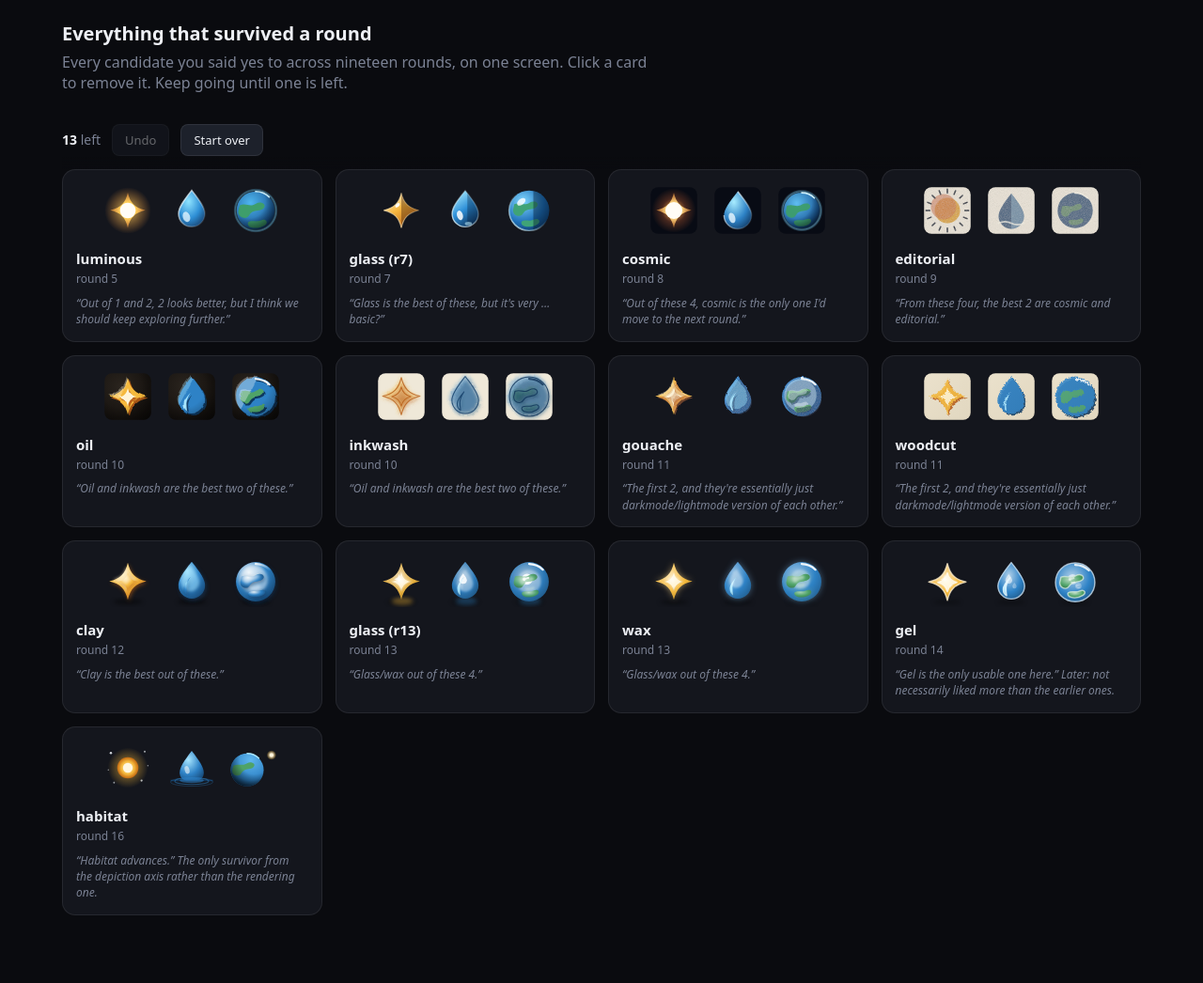
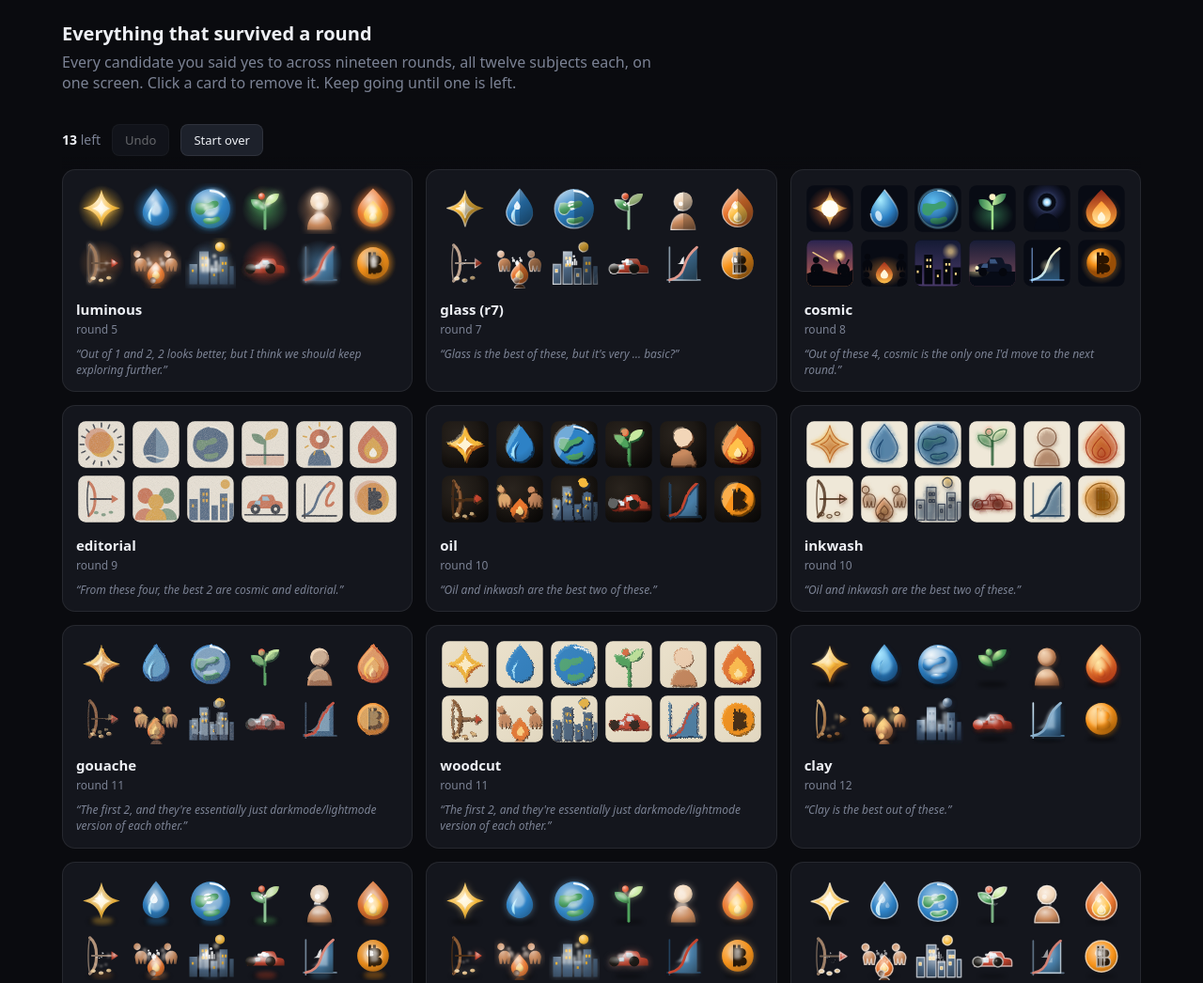
Before and after one commit to martinmasrna/alchemy, a plain HTML site: page design/shortlist/index.html in a window 1280 px wide. Shown: the top 1046 px of the page at 94% size. Drawn offline with Linux system fonts and the light colour scheme.

Commit message:
Shortlist: all twelve subjects for every candidate
Luminous, glass and habitat only ever existed for six subjects, so they
are rebuilt over the shared parts to cover the same twelve as the rest.

Co-Authored-By: Claude Opus 5 <noreply@anthropic.com>

```diff
--- /dev/null
+++ b/design/_context/icon-art-shortlist.js
@@ -0,0 +1,108 @@
+// Three of the thirteen survivors only ever existed for six subjects, because they won their
+// rounds before the twelve-subject set existed. Luminous and glass came from the six
+// cosmology subjects of rounds 5 and 7; habitat came from the six of round 16.
+//
+// For the shortlist to be a fair comparison they have to cover the same twelve as everyone
+// else, so they are rebuilt here as renderers over the shared parts in shapes.js. These are
+// reconstructions rather than the original files: same look, same rules, more subjects.
+import { hues, parts } from "./shapes.js";
+
+const box = (b, d = "") => `<svg viewBox="0 0 48 48" fill="none" aria-hidden="true">${d}${b}</svg>`;
+const tone = (id, t) => hues[id][t] ?? hues[id].base;
+const draw = (p, fill, extra = "") =>
+  p.w ? `<path d="${p.d}" stroke="${fill}" stroke-width="${p.w}" fill="none" stroke-linecap="round" stroke-linejoin="round" ${extra}/>`
+      : `<path d="${p.d}" fill="${fill}" ${extra}/>`;
+const hx = (h) => [1, 3, 5].map((i) => parseInt(h.slice(i, i + 2), 16));
+const mixTo = (c, t, target) => "#" + hx(c).map((v) => Math.round(v + (target - v) * t).toString(16).padStart(2, "0")).join("");
+const lighter = (c, t) => mixTo(c, t, 255);
+const darker = (c, t) => mixTo(c, t, 0);
+const ids = Object.keys(parts);
+const build = (fn) => Object.fromEntries(ids.map((id) => [id, fn(id)]));
+
+// ---- luminous (round 5): the thing emits. Soft, no edge discipline, glow doing the work ----
+const luminous = build((id) => {
+  const h = hues[id], g = `sl-${id}`;
+  let defs = `<radialGradient id="${g}-halo"><stop offset=".15" stop-color="${h.base}" stop-opacity=".6"/><stop offset="1" stop-color="${h.base}" stop-opacity="0"/></radialGradient>`;
+  let body = `<circle cx="24" cy="24" r="22" fill="url(#${g}-halo)"/>`;
+  parts[id].forEach((p, i) => {
+    const c = tone(id, p.tone), r = `${g}-${i}`;
+    if (p.w) { body += draw(p, lighter(c, .5), 'filter="url(#sl-soft)"') + draw(p, lighter(c, .2)); return; }
+    defs += `<radialGradient id="${r}" cx=".38" cy=".3" r=".9">
+      <stop offset="0" stop-color="${lighter(c, .75)}"/><stop offset=".5" stop-color="${c}"/>
+      <stop offset="1" stop-color="${darker(c, .3)}" stop-opacity=".85"/></radialGradient>`;
+    body += draw(p, c, 'opacity=".55" transform="scale(1.08)" transform-origin="24 24" filter="url(#sl-glow)"')
+      + draw(p, `url(#${r})`)
+      + draw(p, lighter(c, .9), 'opacity=".7" transform="scale(.42)" transform-origin="24 24" filter="url(#sl-soft)"');
+  });
+  return box(body, `<defs>${defs}</defs>`);
+});
+
+// ---- glass, round 7: polished and cut. Hard specular, lit rim, a facet seam down the shape --
+const glass = build((id) => {
+  const g = `sg-${id}`;
+  let defs = "", body = "";
+  parts[id].forEach((p, i) => {
+    const c = tone(id, p.tone), r = `${g}-${i}`, cl = `${g}-c${i}`;
+    if (p.w) { body += draw(p, lighter(c, .45)); return; }
+    defs += `<clipPath id="${cl}"><path d="${p.d}"/></clipPath>
+      <linearGradient id="${r}" x1=".22" y1="0" x2=".78" y2="1">
+        <stop offset="0" stop-color="${lighter(c, .7)}"/><stop offset=".45" stop-color="${c}"/>
+        <stop offset="1" stop-color="${darker(c, .45)}"/></linearGradient>
+      <linearGradient id="${r}-rim" x1="0" y1="1" x2="1" y2="0">
+        <stop offset="0" stop-color="${lighter(c, .85)}" stop-opacity=".9"/><stop offset=".7" stop-color="${lighter(c, .85)}" stop-opacity="0"/></linearGradient>`;
+    body += draw(p, `url(#${r})`)
+      + `<g clip-path="url(#${cl})"><path d="M24 -8 56 24 24 56z" fill="${darker(c, .55)}" opacity=".42"/></g>`
+      + `<path d="${p.d}" stroke="url(#${r}-rim)" stroke-width="1.1" fill="none"/>`
+      + draw(p, "#fff", 'opacity=".9" transform="translate(-2.4 -2.8) scale(.24)" transform-origin="24 24"');
+  });
+  return box(body, `<defs>${defs}</defs>`);
+});
+
+// ---- habitat (round 16): the thing plus exactly one piece of the world it belongs to --------
+// One element each, never a scene. Six of these are new, because round 16 only drew six.
+const ground = (y, fill, w = 2.4) => `<path d="M5 ${y}h38" stroke="${fill}" stroke-width="${w}" stroke-linecap="round"/>`;
+const world = {
+  star: () => `<g fill="#F0F6FA"><circle cx="8" cy="10" r="1"/><circle cx="40" cy="9" r=".8"/>
+    <circle cx="38" cy="37" r=".9" opacity=".8"/><circle cx="10" cy="38" r=".7" opacity=".7"/>
+    <circle cx="43" cy="23" r=".65" opacity=".6"/></g>`,
+  water: () => `<ellipse cx="24" cy="41" rx="13" ry="2.4" fill="#2E82C6" opacity=".5"/>
+    <ellipse cx="24" cy="41.4" rx="17" ry="3.2" fill="none" stroke="#2E82C6" stroke-width=".9" opacity=".45"/>
+    <ellipse cx="24" cy="42" rx="21" ry="4" fill="none" stroke="#2E82C6" stroke-width=".7" opacity=".28"/>`,
+  earth: () => `<circle cx="41" cy="9" r="4.4" fill="url(#sh-sun)"/>`,
+  life: () => `<path d="M4 36h40v10H4z" fill="#3A2A18"/>${ground(36, "#6E4229", 1.4)}`,
+  human: () => `${ground(41, "#2A2118")}<path d="M27 41q9-1.4 16-5.4" stroke="#000" stroke-width="3.6" fill="none" stroke-linecap="round" opacity=".4"/>`,
+  fire: () => `<ellipse cx="24" cy="41" rx="16" ry="3.6" fill="url(#sh-glow)"/>
+    <path d="M12 40.6q12-4.4 24 0" stroke="#6E4229" stroke-width="3.2" fill="none" stroke-linecap="round"/>`,
+  hunting: () => `${ground(42, "#2A2118", 1.8)}
+    <g fill="#8A5A34" opacity=".8"><ellipse cx="17" cy="39" rx="1.8" ry="1.2"/><ellipse cx="25" cy="40.4" rx="1.8" ry="1.2"/><ellipse cx="33" cy="38.6" rx="1.8" ry="1.2"/></g>`,
+  tribe: () => `<ellipse cx="24" cy="43" rx="19" ry="4" fill="url(#sh-glow)"/>${ground(44, "#2A2118", 1.6)}`,
+  city: () => `<circle cx="40" cy="9" r="3.6" fill="#F5B93C" opacity=".9"/>${ground(45.4, "#2A2118", 2)}`,
+  car: () => `<path d="M2 40h44v6H2z" fill="#1C232E"/>
+    <path d="M8 43h7M20 43h7M32 43h7" stroke="#8A929C" stroke-width="1" opacity=".6" stroke-linecap="round"/>`,
+  calculus: () => `<g stroke="#4A7FA8" stroke-width=".5" opacity=".3">
+    <path d="M17 9v33M25 9v33M33 9v33M9 16h32M9 25h32M9 34h32"/></g>`,
+  bitcoin: () => `<ellipse cx="24" cy="42" rx="13" ry="2.8" fill="#000" opacity=".45" filter="url(#sl-soft)"/>
+    ${ground(44.4, "#1C232E", 3)}`,
+};
+const habitat = build((id) => {
+  const g = `sb-${id}`;
+  let defs = "", body = world[id]();
+  parts[id].forEach((p, i) => {
+    const c = tone(id, p.tone), r = `${g}-${i}`;
+    if (p.w) { body += draw(p, c); return; }
+    defs += `<radialGradient id="${r}" cx=".36" cy=".3" r=".92">
+      <stop offset="0" stop-color="${lighter(c, .42)}"/><stop offset=".55" stop-color="${c}"/>
+      <stop offset="1" stop-color="${darker(c, .32)}"/></radialGradient>`;
+    body += draw(p, `url(#${r})`);
+  });
+  return box(body, `<defs>${defs}</defs>`);
+});
+
+export const shortlistExtra = { luminous, glass, habitat };
+export const SL_DEFS = `<svg width="0" height="0" style="position:absolute"><defs>
+  <filter id="sl-soft" x="-60%" y="-60%" width="220%" height="220%"><feGaussianBlur stdDeviation="1.7"/></filter>
+  <filter id="sl-glow" x="-70%" y="-70%" width="240%" height="240%"><feGaussianBlur stdDeviation="3"/></filter>
+  <radialGradient id="sh-sun"><stop offset=".3" stop-color="#FFF7E0"/><stop offset="1" stop-color="#F5B93C" stop-opacity="0"/></radialGradient>
+  <radialGradient id="sh-glow"><stop offset="0" stop-color="#F5B93C" stop-opacity=".5"/><stop offset="1" stop-color="#F5B93C" stop-opacity="0"/></radialGradient>
+</defs></svg>`;
+export { subjects } from "./shapes.js";
--- a/design/shortlist/index.html
+++ b/design/shortlist/index.html
@@ -28,7 +28,7 @@
   button:hover { border-color: var(--line-strong); }
   button:disabled { opacity: .4; cursor: default; }
 
-  .grid { display: grid; grid-template-columns: repeat(auto-fill, minmax(232px, 1fr)); gap: 14px; }
+  .grid { display: grid; grid-template-columns: repeat(auto-fill, minmax(300px, 1fr)); gap: 14px; }
   .cand { background: var(--plate); border: 1px solid var(--line); border-radius: 14px;
     padding: 14px; cursor: pointer; transition: transform .12s, border-color .12s, opacity .25s;
     position: relative; }
@@ -37,9 +37,9 @@
   .kill { position: absolute; top: 10px; right: 10px; font-size: 12px; color: var(--muted);
     opacity: 0; transition: opacity .12s; }
   .cand.gone { display: none; }
-  .row { display: flex; gap: 10px; align-items: center; justify-content: center; margin-bottom: 12px; }
-  .row .cell { width: 58px; height: 58px; display: grid; place-items: center; }
-  .row .cell svg { width: 54px; height: 54px; }
+  .row { display: grid; grid-template-columns: repeat(6, 1fr); gap: 4px; margin-bottom: 12px; }
+  .row .cell { aspect-ratio: 1; display: grid; place-items: center; }
+  .row .cell svg { width: 100%; height: 100%; }
   .name { font-size: 15px; font-weight: 600; }
   .meta { font-size: 12px; color: var(--muted); margin-top: 3px; }
   .said { font-size: 12px; color: var(--muted); margin-top: 8px; font-style: italic; line-height: 1.45; }
@@ -50,16 +50,16 @@
   .banner { margin: 0 0 18px; padding: 14px 16px; border: 1px solid var(--win); border-radius: 12px;
     background: rgba(111,208,140,.08); font-size: 15px; }
   .banner b { color: var(--win); }
-  .big { display: none; gap: 12px; margin-top: 14px; flex-wrap: wrap; justify-content: center; }
-  .winner .big { display: flex; }
-  .big .cell { width: 96px; height: 96px; display: grid; place-items: center; }
-  .big .cell svg { width: 92px; height: 92px; }
+    .big { display: none; grid-template-columns: repeat(4, 1fr); gap: 8px; }
+  .winner .big { display: grid; }
+  .big .cell { aspect-ratio: 1; display: grid; place-items: center; }
+  .big .cell svg { width: 100%; height: 100%; }
 </style>
 </head>
 <body>
 <div class="wrap">
   <h1>Everything that survived a round</h1>
-  <p class="lede">Every candidate you said yes to across nineteen rounds, on one screen. Click a card to remove it. Keep going until one is left.</p>
+  <p class="lede">Every candidate you said yes to across nineteen rounds, all twelve subjects each, on one screen. Click a card to remove it. Keep going until one is left.</p>
   <div id="banner"></div>
   <div class="bar">
     <span class="count"><b id="n">0</b> left</span>
@@ -69,28 +69,27 @@
   <div class="grid" id="grid"></div>
 </div>
 <script type="module">
-  import { artStyles, RISO_DEFS } from "../_context/icon-art.js";
-  import { furtherStyles } from "../_context/icon-art-further.js";
   import { twelveStyles, ED_DEFS } from "../_context/icon-art-twelve.js";
   import { round10Styles, MESH_DEFS } from "../_context/icon-art-round10.js";
   import { round11Styles, R11_DEFS } from "../_context/icon-art-round11.js";
   import { round12Styles, R12_DEFS } from "../_context/icon-art-round12.js";
   import { round13Styles, R13_DEFS } from "../_context/icon-art-round13.js";
   import { round14Styles, R14_DEFS } from "../_context/icon-art-round14.js";
-  import { round16Styles, R16_DEFS } from "../_context/icon-art-round16.js";
+  import { shortlistExtra, SL_DEFS } from "../_context/icon-art-shortlist.js";
+  import { subjects } from "../_context/shapes.js";
 
   // Every filter, pattern and clip path each module needs, all injected once.
   document.body.insertAdjacentHTML("afterbegin",
-    RISO_DEFS + ED_DEFS + MESH_DEFS + R11_DEFS + R12_DEFS + R13_DEFS + R14_DEFS + R16_DEFS);
+    ED_DEFS + MESH_DEFS + R11_DEFS + R12_DEFS + R13_DEFS + R14_DEFS + SL_DEFS);
 
-  // Star, Water and Earth are the only three subjects present in every module, because the
-  // earliest survivors predate the twelve-subject set. Earth is also the recognisability test.
-  const SHOW = ["star", "water", "earth"];
+  // All twelve, for every candidate. Luminous, glass and habitat only ever existed for six
+  // subjects, so they are rebuilt over the shared parts in icon-art-shortlist.js.
+  const SHOW = subjects.map(([id]) => id);
 
   const CANDIDATES = [
-    { id: "luminous", round: 5, set: artStyles.luminous,
+    { id: "luminous", round: 5, set: shortlistExtra.luminous,
       said: "“Out of 1 and 2, 2 looks better, but I think we should keep exploring further.”" },
-    { id: "glass", label: "glass (r7)", round: 7, set: furtherStyles.glass,
+    { id: "glass", label: "glass (r7)", round: 7, set: shortlistExtra.glass,
       said: "“Glass is the best of these, but it's very … basic?”" },
     { id: "cosmic", round: 8, set: twelveStyles.cosmic,
       said: "“Out of these 4, cosmic is the only one I'd move to the next round.”" },
@@ -112,8 +111,8 @@
       said: "“Glass/wax out of these 4.”" },
     { id: "gel", round: 14, set: round14Styles.gel,
       said: "“Gel is the only usable one here.” Later: not necessarily liked more than the earlier ones." },
-    { id: "habitat", round: 16, set: round16Styles.habitat,
-      said: "“Habitat advances.” The only survivor from the depiction axis rather than the rendering one." },
+    { id: "habitat", round: 16, set: shortlistExtra.habitat,
+      said: "“Habitat advances.” The only survivor from the depiction axis rather than the rendering one. Six of its twelve worlds are new." },
   ];
 
   const grid = document.getElementById("grid");
@@ -129,7 +128,7 @@
       <div class="name">${c.label ?? c.id}</div>
       <div class="meta">round ${c.round}</div>
       <div class="said">${c.said}</div>
-      <div class="big">${SHOW.map((s) => `<span class="cell">${c.set[s] ?? ""}</span>`).join("")}</div>
+      <div class="big" style="margin-top:14px">${SHOW.map((s) => `<span class="cell">${c.set[s] ?? ""}</span>`).join("")}</div>
     </article>`).join("");
 
   function render() {
```
Also changed, not shown: 1 other file.
